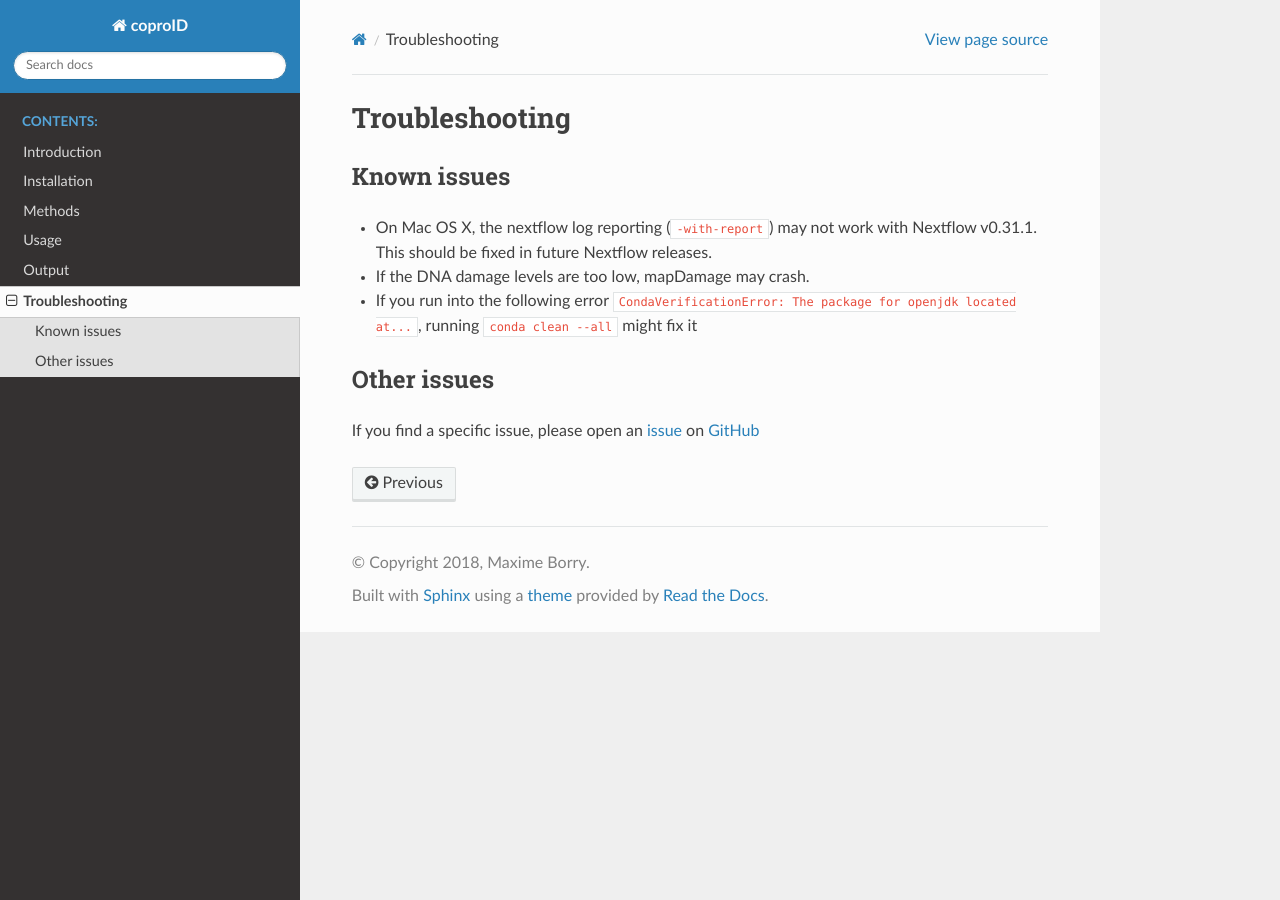
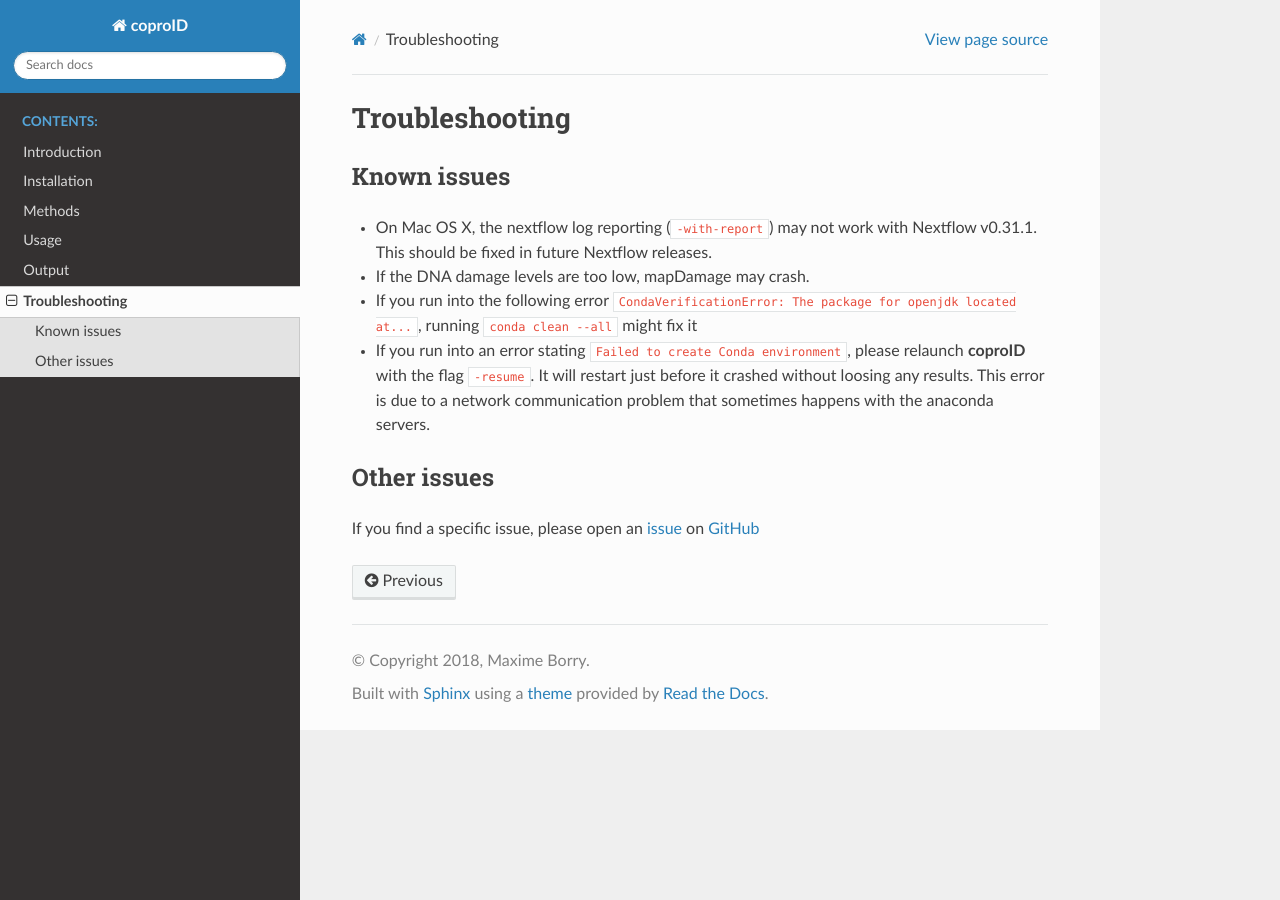
Before and after one commit to nf-core/coproid, a Sphinx documentation site: the page built from docs/source/troubleshooting.md, in a window 1280 px wide. Built offline with Sphinx 7.4.7 and the Read the Docs theme 2.0.0, drawn with Linux system fonts in a browser that asks for light colours.

```diff
--- a/docs/source/troubleshooting.md
+++ b/docs/source/troubleshooting.md
@@ -5,6 +5,7 @@
 -   On Mac OS X, the nextflow log reporting (`-with-report`) may not work with Nextflow v0.31.1. This should be fixed in future Nextflow releases.
 -   If the DNA damage levels are too low, mapDamage may crash.
 -   If you run into the following error `CondaVerificationError: The package for openjdk located at...`, running `conda clean --all` might fix it
+-   If you run into an error stating `Failed to create Conda environment`, please relaunch **coproID** with the flag `-resume`. It will restart just before it crashed without loosing any results. This error is due to a network communication problem that sometimes happens with the anaconda servers.
 
 ## Other issues
 
```
Also changed, not shown: 4 other files.
